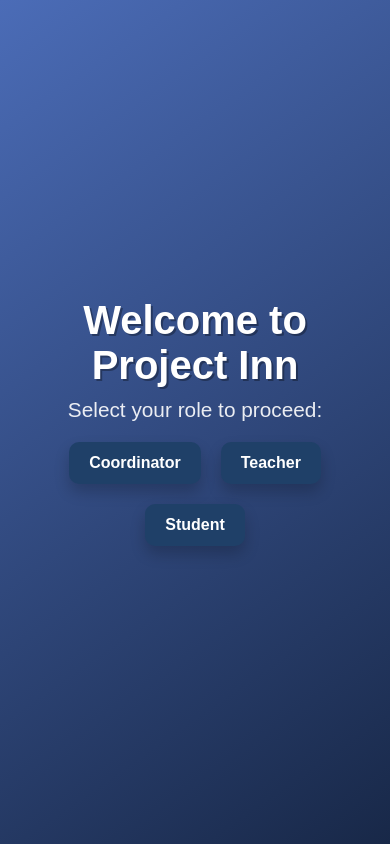
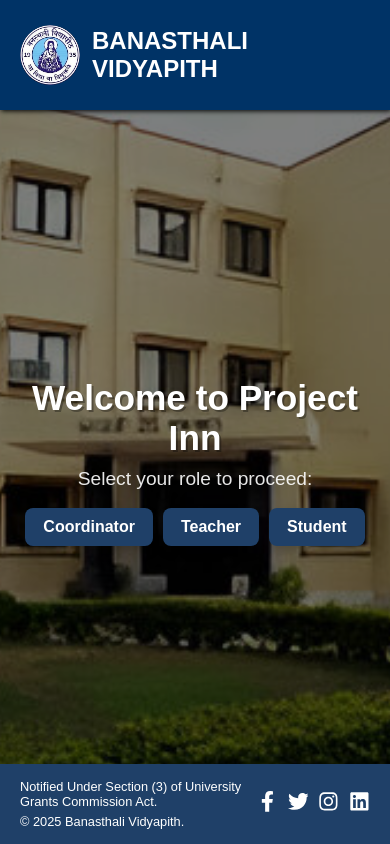
Before and after one commit to aanchalkumawat/ProjectIn-Demo, a React (Create React App) app in the folder projectin-frontend/: page / in a window 390 px wide. Built offline with nearby package versions, Linux system fonts and the light colour scheme.

Commit message:
landing page added and css of few dashboard is also done

```diff
--- a/projectin-frontend/src/Dashboards/StudentDashboard.css
+++ b/projectin-frontend/src/Dashboards/StudentDashboard.css
@@ -121,7 +121,7 @@
 .sidebar-buttons button {
   width: 90%;
   padding: 15px;
-  background-color:#003366; /* Button background color */
+  background: linear-gradient(90deg,#004d99, #dddee4);  /* Button background color */
   color: #ecf0f1; /* Button text color */
   border: none;
   margin: 8px 0;
--- a/projectin-frontend/src/Teacher-components/AcceptedTeamsSection.css
+++ b/projectin-frontend/src/Teacher-components/AcceptedTeamsSection.css
@@ -16,7 +16,8 @@
   background-color: white;
   padding: 20px;
   border-radius: 10px;
-  width: 600px;
+  height:auto;
+  width: 900px;
   box-shadow: 0 4px 8px rgba(0, 0, 0, 0.2);
 }
 
--- /dev/null
+++ b/projectin-frontend/src/Teacher-components/Footer1.css
@@ -0,0 +1,43 @@
+/* Footer Container */
+.footer {
+    width: 100%;
+    background-color: #1f4068;
+    color: white;
+    text-align: left;
+    padding: 10px 20px;
+    font-size: 0.85rem;
+    display: flex;
+    justify-content: space-between;
+    align-items: center;
+    position: fixed;
+    bottom: 0;
+    left: 0;
+}
+
+/* Footer Content: Left-Aligned */
+.footer-content {
+    max-width: 800px;
+}
+
+.footer p {
+    margin: 5px 0;
+    font-size: 0.8rem;
+}
+
+/* Social Icons positioned at the bottom-right */
+.social-icons {
+    display: flex;
+    gap: 10px;
+    align-items: center;
+    justify-content: flex-end;
+}
+
+.social-icons a {
+    color: white;
+    font-size: 1.3rem;
+    transition: transform 0.3s;
+}
+
+.social-icons a:hover {
+    transform: scale(1.15);
+}
--- /dev/null
+++ b/projectin-frontend/src/Teacher-components/Footer1.js
@@ -0,0 +1,33 @@
+import React from "react";
+import "./Footer1.css";
+import { FaFacebookF, FaTwitter, FaInstagram, FaLinkedin } from "react-icons/fa";
+
+
+const Footer = () => {
+  return (
+    <footer className="footer">
+      <div className="footer-content">
+        <p>Notified Under Section (3) of University Grants Commission Act.</p>
+        <p>&copy; 2025 Banasthali Vidyapith.</p>
+      </div>
+
+      <div className="social-icons">
+  <a href="https://facebook.com" target="_blank" rel="noopener noreferrer">
+    <FaFacebookF />
+  </a>
+  <a href="https://twitter.com" target="_blank" rel="noopener noreferrer">
+    <FaTwitter />
+  </a>
+  <a href="https://instagram.com" target="_blank" rel="noopener noreferrer">
+    <FaInstagram />
+  </a>
+  <a href="https://linkedin.com" target="_blank" rel="noopener noreferrer">
+    <FaLinkedin />
+  </a>
+</div>
+
+    </footer>
+  );
+};
+
+export default Footer;
--- a/projectin-frontend/src/Teacher-components/Header.css
+++ b/projectin-frontend/src/Teacher-components/Header.css
@@ -38,7 +38,7 @@
   top: 0;
   z-index: 1000;
   width: 100%;
-  height: 60px; /* Ensure header height is fixed */
+  height: 85px; /* Ensure header height is fixed */
 }
 
 .dashboard-header-text {
@@ -46,7 +46,7 @@
   font-weight: bold;
   align-items: center;
   align-content: center;
-  margin: 0 auto;
+  margin: 0 450px;
 }
 
 .logout-button {
@@ -66,35 +66,9 @@
 .calendar-container {
   position: relative;
   margin-right: 1em;
+  margin-top:-6.5em;
 }
 
-.calendar-icon {
-  width: 35px; /* Adjust size if necessary */
-  height: 35px;
-  font-size: 1.8em;
-  cursor: pointer;
-  color: white;
-}
-
-.calendar-popup {
-  position: absolute;
-  top: 40px;
-  right: 0;
-  background: white;
-  padding: 10px;
-  border-radius: 5px;
-  box-shadow: 0px 4px 6px rgba(0, 0, 0, 0.1);
-  z-index: 2000;
-}
-
-.custom-calendar {
-  border: none;
-  box-shadow: 0px 4px 8px rgba(0, 0, 0, 0.2);
-  border-radius: 10px;
-  padding: 15px;
-  background: #fff;
-  color: #000;
-}
 
 .custom-calendar .react-calendar__tile {
   padding: 10px;
@@ -104,7 +78,7 @@
 }
 
 .custom-calendar .react-calendar__tile:hover {
-  background: #f0f0f0;
+  background: gray;
 }
 
 .custom-calendar .react-calendar__tile--active {
--- a/projectin-frontend/src/Teacher-components/LandingPage.css
+++ b/projectin-frontend/src/Teacher-components/LandingPage.css
@@ -1,39 +1,52 @@
-/* General Container */
+/* Ensures full-page layout */
+.landing-page {
+  display: flex;
+  flex-direction: column;
+  width:100vw;
+  background-size:cover;
+  background-position: center;
+  background-attachment: fixed;
+  margin: left 400px;
+  min-height: 100vh;
+}
+
+/* Push content to take up full space before footer */
 .landing-container {
+  flex-grow: 1; /* Allows content to expand and push footer down */
   display: flex;
   flex-direction: column;
   justify-content: center;
   align-items: center;
+  text-align: center;
+  color: white;
+  width: 100vw; /* Full width */
   height: 100vh;
-    width: 100vw; /* Ensures full-width */
-    background: linear-gradient(145deg, #4b6cb7, #182848);
-    color: white;
-    font-family: Arial, sans-serif;
-    text-align: center;
+  box-sizing: border-box;
   padding: 20px;
-    margin: 0; /* Removes any default margin */
   box-sizing: border-box;
+  background: rgba(0, 0, 0, 0.5);
+
 }
 
 /* Page Title */
 .landing-container h1 {
-    font-size: 3rem;
+  font-size: 2.8rem;
+  font-weight: bold;
   margin-bottom: 10px;
-    font-weight: bold;
   text-shadow: 2px 2px #00000050;
 }
 
 /* Subtitle */
 .landing-container p {
-    font-size: 1.3rem;
-    margin-bottom: 20px;
+  font-size: 1.2rem;
+  margin-bottom: 18px;
   opacity: 0.9;
 }
 
 /* Role Selection Buttons */
 .role-buttons {
   display: flex;
-    gap: 20px;
+  gap: 15px;
   justify-content: center;
   flex-wrap: wrap;
 }
@@ -41,15 +54,15 @@
 /* Individual Button */
 .role-buttons button {
   background-color: #1f4068;
-    color: #fff;
-    padding: 15px 30px;
-    font-size: 1.2rem;
+  color: white;
+  padding: 12px 25px;
+  font-size: 1.1rem;
   font-weight: bold;
   border: none;
-    border-radius: 10px;
+  border-radius: 8px;
   cursor: pointer;
   transition: all 0.3s ease-in-out;
-    box-shadow: 0 8px 15px rgba(0, 0, 0, 0.2);
+  box-shadow: 0 6px 12px rgba(0, 0, 0, 0.2);
 }
 
 /* Hover Effect */
@@ -68,11 +81,55 @@
 /* Responsive Design */
 @media (max-width: 768px) {
   .landing-container h1 {
-      font-size: 2.5rem;
+    font-size: 2.2rem;
+  }
+
+  .role-buttons {
+    gap: 10px;
   }
 
   .role-buttons button {
     font-size: 1rem;
-      padding: 12px 20px;
+    padding: 10px 18px;
   }
 }
+
+/* Top Banner */
+.top-banner {
+  display: flex;
+  align-items: center;
+  background-color: #1f4068; /* Slight transparency */
+  padding: 10px 20px;
+  position: fixed;
+  top: 0;
+  left: 0;
+  width: 100%;
+  z-index: 1000;
+  box-shadow: 0px 4px 8px rgba(0, 0, 0, 0.1);
+}
+
+/* Logo Styling */
+.banner-logo {
+  width: 60px; /* Adjust size as needed */
+  height: 60px;
+  border-radius: 50%;
+  margin-right: 12px;
+}
+
+/* Text Styling */
+.banner-text {
+  font-size: 1.5rem;
+  font-weight: bold;
+  color: hsl(0, 0%, 100%);
+}
+
+/* Ensure Landing Page Content Adjusts */
+.landing-page {
+  display: flex;
+  flex-direction: column;
+  min-height: 100vh;
+  background-size: cover;
+  background-position: center;
+  background-attachment: fixed;
+  padding-top: 80px; /* Adjust for fixed banner */
+}
--- a/projectin-frontend/src/Teacher-components/LandingPage.js
+++ b/projectin-frontend/src/Teacher-components/LandingPage.js
@@ -1,26 +1,32 @@
 import React from "react";
 import { useNavigate } from "react-router-dom";
-import "./LandingPage.css"; // Optional styling
+import "./LandingPage.css"; // Optional
+import background from "../assests/images/banner1.jpeg";
+import Footer from "./Footer1";
+import logo from "../assests/images/Banasthali_Vidyapeeth_Logo.png"; // Import Logo
 
 const LandingPage = () => {
   const navigate = useNavigate();
 
   const handleSelection = (role) => {
-    if (role === "teacher") {
-      navigate("/login-teacher");
-    }
-    if (role === "student")
-    {
-      navigate("/login");
-    }
-    if (role === "coordinator")
-      {
-        navigate("/login");
-      }
+    const routes = {
+      teacher: "/login-teacher",
+      student: "/login",
+      coordinator: "/login",
+    };
+    navigate(routes[role]);
   };
+  return (
+    <div className="landing-page" style={{ backgroundImage: `url(${background})` }}>
 
-  return (
-    <div className="landing-container">
+      {/* Top Banner with Logo & Title */}
+      <div className="top-banner">
+        <img src={logo} alt="Banasthali Logo" className="banner-logo" />
+        <span className="banner-text">BANASTHALI VIDYAPITH</span>
+      </div>
+
+      {/* Landing Page Content */}
+      <div className="landing-container">
       <h1>Welcome to Project Inn</h1>
       <p>Select your role to proceed:</p>
       <div className="role-buttons">
@@ -29,7 +35,12 @@
         <button onClick={() => handleSelection("student")}>Student</button>
       </div>
     </div>
-  );
+
+      {/* Footer Component */}
+      <Footer />
+    </div>
+
+  )
 };
 
 export default LandingPage;
--- a/projectin-frontend/src/components/Sidebar/Sidebar.css
+++ b/projectin-frontend/src/components/Sidebar/Sidebar.css
@@ -13,7 +13,7 @@
   background-color: #f4f4f4;
   padding: 15px;
   position: fixed;
-  top: 73px; /* Below the top banner */
+  top: 33px; /* Below the top banner */
   bottom: 0;
   left: -250px; /* Initially hidden */
   transition: left 0.3s ease;
@@ -35,12 +35,12 @@
 
 /* Sidebar Main Buttons (Student, Team) */
 .sidebar-button {
-  width: 100%;
+  width: 200px;
   padding: 12px 20px;
   font-size: 16px;
   text-align: left;
   border: none;
-  background: linear-gradient(90deg, #2b2393, #dddee4); /* Blue gradient */
+  background: linear-gradient(90deg,#004d99, #dddee4); /* Blue gradient */
   color: white;
   border-radius: 8px;
   cursor: pointer;
@@ -49,7 +49,7 @@
 }
 
 .sidebar-button:hover {
-  background: linear-gradient(90deg, #222a5c, #361c71); /* Dark blue gradient */
+  background: linear-gradient(90deg, #222a5c, #004d99); /* Dark blue gradient */
   transform: translateY(-2px); /* Lift effect */
   box-shadow: 0 6px 10px rgba(0, 0, 0, 0.2); /* Enhanced shadow */
 }
--- a/projectin-frontend/src/components/TopBanner/TopBanner.css
+++ b/projectin-frontend/src/components/TopBanner/TopBanner.css
@@ -13,7 +13,7 @@
   max-width: 100%; /* Prevents overflow */
   z-index: 1000;
   height: 13vh;
-  box-shadow: 0 2px 10px rgba(0, 0, 0, 0.2);
+  box-shadow: 1px 1px 5px black;
   box-sizing: border-box; /* Ensures padding doesn't add to width */
   overflow: hidden; /* Prevents any excess content from overflowing */
 }
```
Also changed, not shown: projectin-frontend/src/assests/images/Banasthali_Vidyapeeth_Logo.png (added), projectin-frontend/src/assests/images/banner1.jpeg (added). Lines whose indentation alone changed are shown as unchanged.
